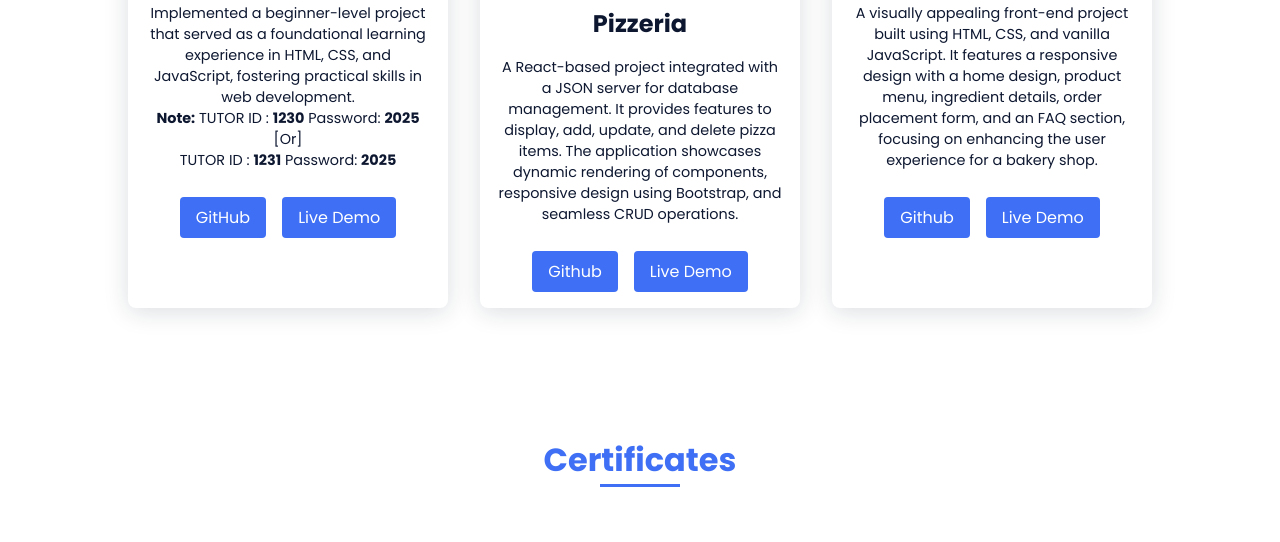
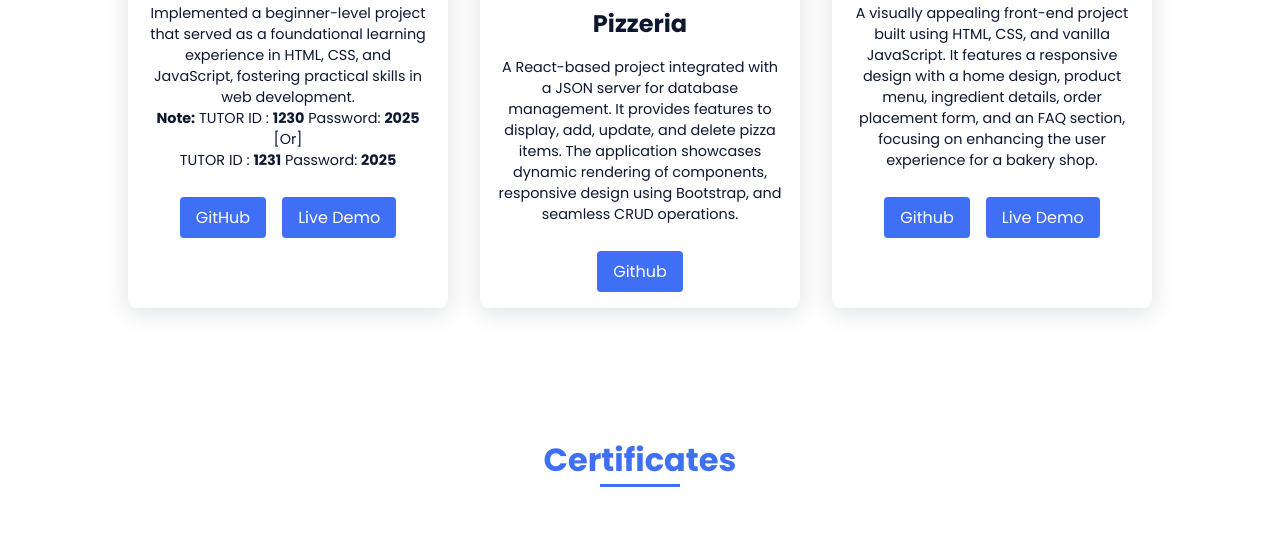
Before and after one commit to nithiya-manoharan/portfolio, a plain HTML site: page index.html in a window 1280 px wide. Shown: the part 3405-3947 px from the top of the page. Drawn offline with nearby package versions, Linux system fonts and the light colour scheme.

Commit message:
Updated index.html

```diff
--- a/index.html
+++ b/index.html
@@ -217,7 +217,7 @@
                         </div>
                         <div class="btn-container">
                           <a class="btn btn-color-2" href="https://gitHub.com/nithiya-manoharan/pizzeria" target="_blank">Github</a>
-                          <a class="btn btn-color-2" href="https://nithiya-manoharan.github.io/pizzeria/" target="_blank">Live Demo</a>
+                          <!--<a class="btn btn-color-2" href="https://nithiya-manoharan.github.io/pizzeria/" target="_blank">Live Demo</a>-->
                         </div>
                       </div>
                       <div class="project-container">
```
